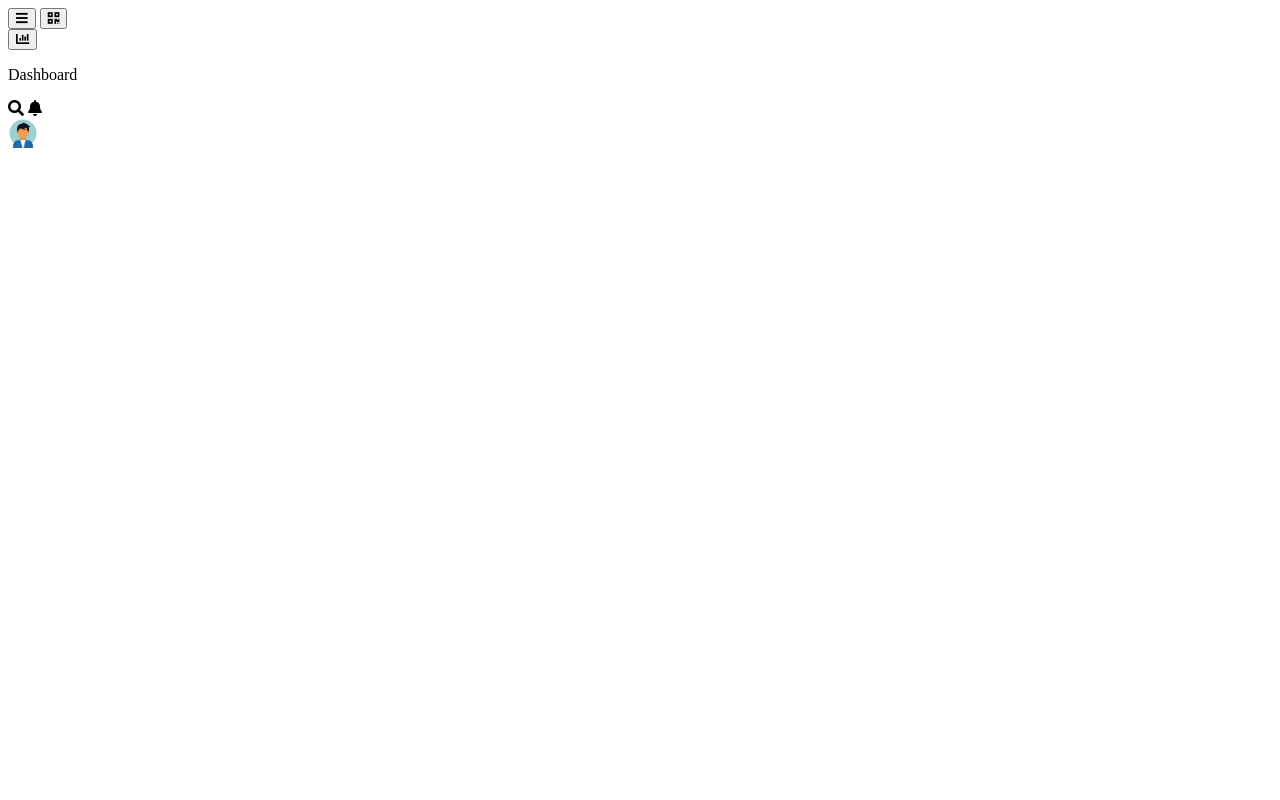
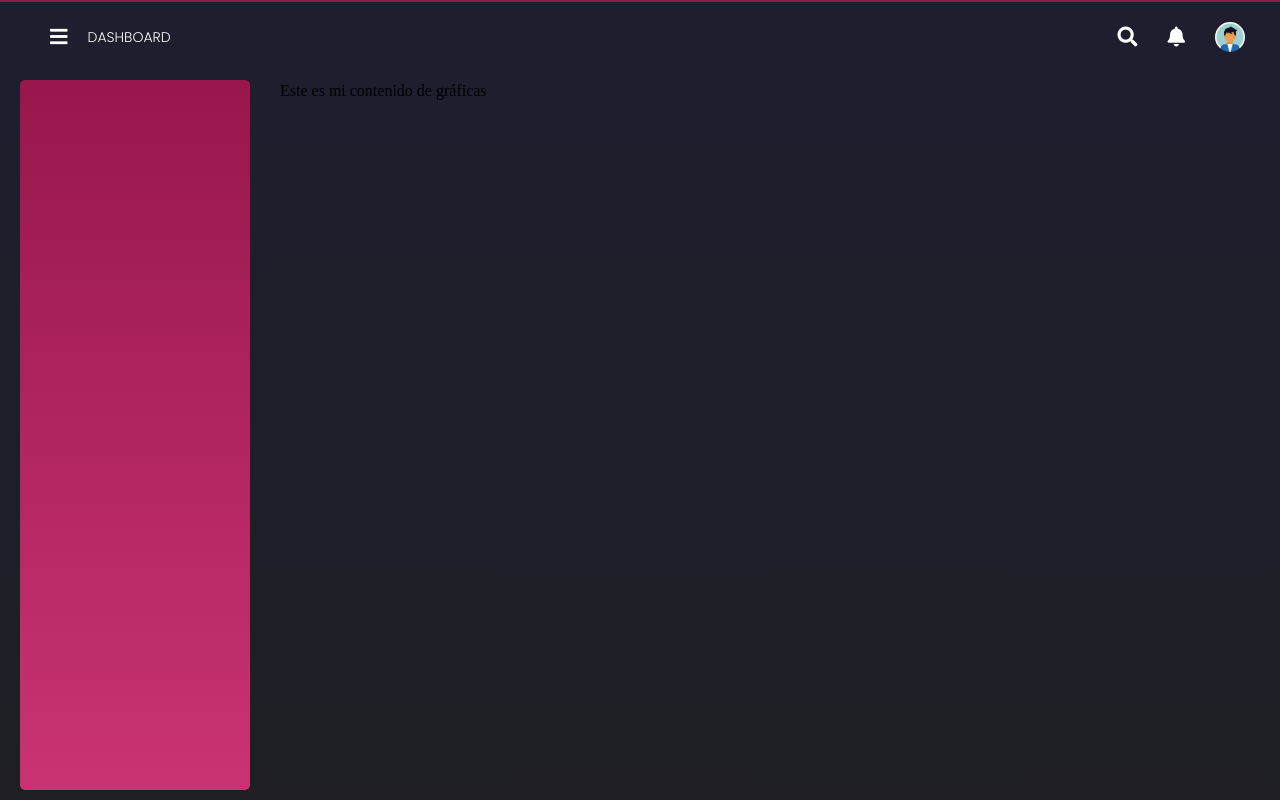
Before and after one commit to Jorge22L/Dashboard, a plain HTML site: page index.html in a window 1280 px wide. Drawn offline with Linux system fonts and the light colour scheme.

Commit message:
Agregando estilos

```diff
--- a/css/style.css
+++ b/css/style.css
@@ -10,3 +10,116 @@
     , url(../fonts/Poppins-Regular.ttf), url(../fonts/Poppins-SemiBold.ttf), url(../fonts/Poppins-SemiBoldItalic.ttf)
     , url(../fonts/Poppins-Thin.ttf), url(../fonts/Poppins-ThinItalic.ttf);
 }
+
+*
+{
+    margin: 0;
+    padding: 0;
+    box-sizing: border-box;
+}
+
+body
+{
+    background: linear-gradient(#1e1e2f, #1e1e24);
+}
+
+button#boton-sidebar_left,
+button#boton-sidebar_fixed
+{
+    display: none;
+}
+
+nav
+{
+    align-items: center;
+    display: flex;
+    justify-content: space-between;
+    padding: 20px 35px 0px 20px;
+    position: absolute;
+    width: 100%;
+}
+
+.content
+{
+    padding: 80px 30px 30px 280px;
+}
+
+.main-panel
+{
+    border-top: 2px solid #97174d;
+    float: right;
+    min-height: 100vh;
+    transition: .2s;
+    width: 100%;
+}
+
+.navbar-bar
+{
+    align-items: center;
+    display: flex;
+    position: relative;
+}
+
+.navbar-bar button
+{
+    background: transparent;
+    border: none;
+    outline: none;
+}
+
+.navbar-bar p
+{
+    color:#fff;
+    font-family: Poppins;
+    font-size: 14px;
+    margin-left: 20px;
+    opacity: 1;
+    text-transform: uppercase;
+    transition: .6s;
+}
+
+.navbar-bar i, .navbar-options i
+{
+    color: #fff;
+    font-size: 20px;
+    margin-left: 30px;
+}
+
+.navbar-options
+{
+    align-items: center;
+    display: flex;
+}
+
+.navbar-options .photo
+{
+    border-radius: 50%;
+    height: 30px;
+    margin-left: 30px;
+    overflow: hidden;
+    width: 30px;
+}
+
+.photo img
+{
+    width: 100%;
+}
+
+.sidebar
+{
+    background: linear-gradient(#97174d, #ca3372);
+    border-radius: 5px;
+    height: calc(100vh - 90px);
+    margin-left: 20px;
+    margin-top: 80px;
+    position: fixed;
+    width: 230px;
+    z-index: 1024;
+}
+
+.wrapper
+{
+    height: 100vh;
+    position: relative;
+    top: 0;
+}
--- a/index.html
+++ b/index.html
@@ -29,10 +29,14 @@
                     <i class="fas fa-search"></i>
                     <i class="fas fa-bell"></i>
                     <div class="photo">
-                        <img width="30px" src="images/foto.jpg">
+                        <img src="images/foto.jpg">
                     </div>
                 </div>
             </nav>
+
+            <div class="content" id="main">
+                <p>Este es mi contenido de gráficas</p>
+            </div>
         </div>
     </div>
 </body>
```
